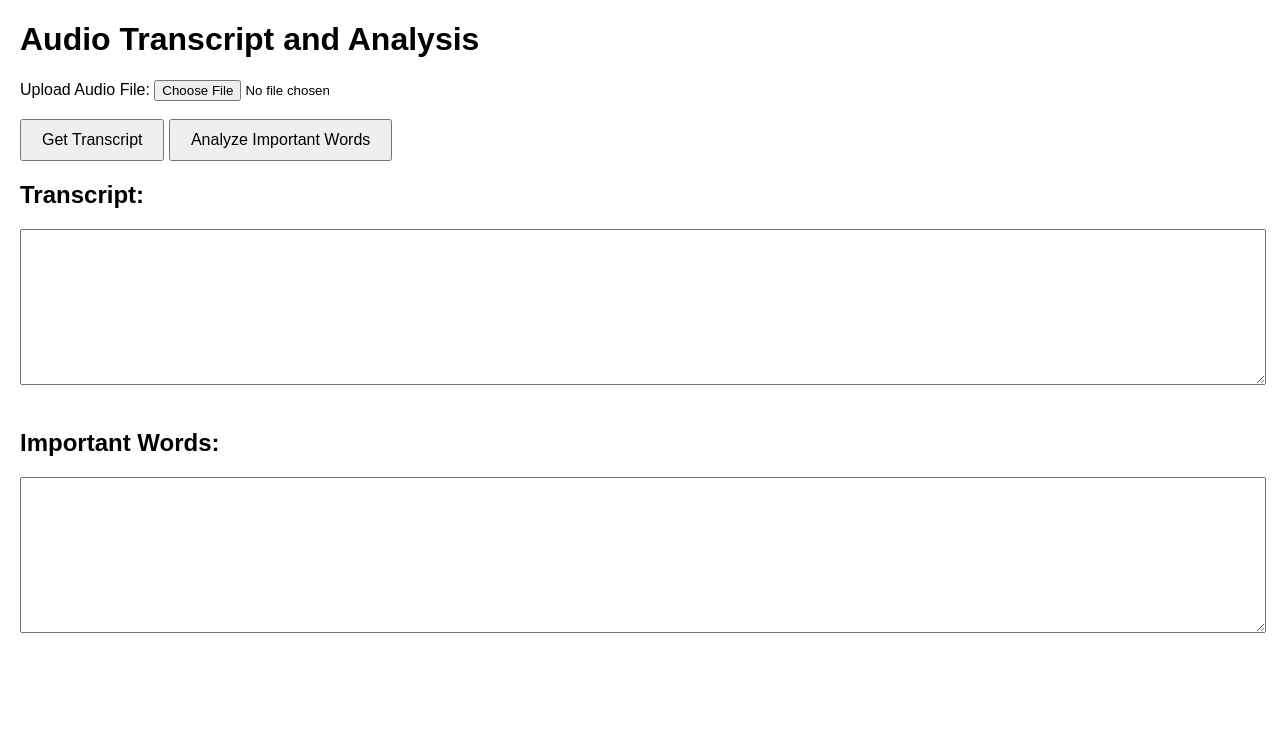
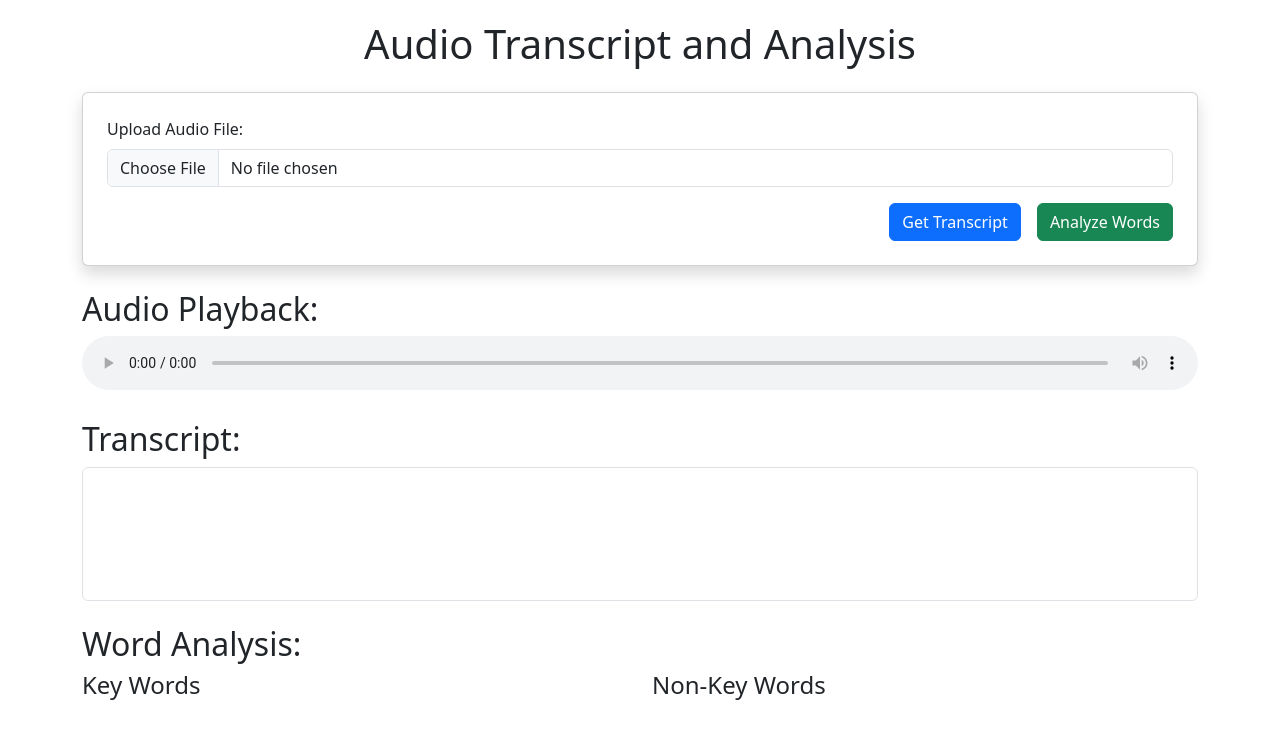
Before and after one commit to ash-02/FAI-Project, a Flask app: page / in a window 1280 px wide. Shown: the top 739 px of the page. Run offline with Flask 3, Linux system fonts and the light colour scheme; some libraries are stand-ins or nearby versions.

Commit message:
Beautifying the front end

```diff
--- a/app.py
+++ b/app.py
@@ -61,15 +61,18 @@ def analyze():
 
         word_pitch_df = abc.map_pitch_to_words(pitch_df, transcript_df)
 
-        adaboost_result = abc.use_adaboost(word_pitch_df)
+        key_words, non_key_words = abc.use_adaboost(word_pitch_df)
 
         os.remove(temp_path)
         if os.path.exists(audio_file_wav):
             os.remove(audio_file_wav)
 
-        return jsonify({
-            "adaboost_result": adaboost_result.to_dict(orient="records")
-        })
+        result = {
+            "key_words": key_words,
+            "non_key_words": non_key_words
+        }
+
+        return jsonify(result)
 
     except Exception as e:
         return f"Error processing audio: {e}", 500
--- a/templates/index.html
+++ b/templates/index.html
@@ -1,73 +1,150 @@
 <!DOCTYPE html>
 <html lang="en">
   <head>
-    <meta charset="UTF-8">
-    <meta name="viewport" content="width=device-width, initial-scale=1.0">
+    <meta charset="UTF-8" />
+    <meta name="viewport" content="width=device-width, initial-scale=1.0" />
     <title>Audio Transcript and Analysis</title>
+    <!-- Bootstrap CSS -->
+    <link
+      href="https://cdn.jsdelivr.net/npm/bootstrap@5.3.0-alpha3/dist/css/bootstrap.min.css"
+      rel="stylesheet"
+    />
     <style>
       body {
-            font-family: Arial, sans-serif;
         margin: 20px;
       }
+
       textarea {
-            width: 100%;
-            height: 150px;
-            margin-bottom: 20px;
-        }
-        button {
-            padding: 10px 20px;
-            font-size: 16px;
-            cursor: pointer;
+        resize: none;
       }
     </style>
   </head>
+
   <body>
-    <h1>Audio Transcript and Analysis</h1>
+    <div class="container">
+      <h1 class="text-center mb-4">Audio Transcript and Analysis</h1>
 
+      <div class="card p-4 shadow">
         <form id="upload-form" enctype="multipart/form-data">
-        <label for="audio">Upload Audio File:</label>
-        <input type="file" id="audio" name="audio" accept=".wav, .mp3, .webm" required>
-        <br><br>
-        <button type="button" id="transcribe-button">Get Transcript</button>
-        <button type="button" id="analyze-button">Analyze Important Words</button>
+          <div class="mb-3">
+            <label for="audio" class="form-label">Upload Audio File:</label>
+            <input
+              type="file"
+              id="audio"
+              name="audio"
+              accept=".wav, .mp3, .webm"
+              class="form-control"
+              required
+            />
+          </div>
+          <div class="d-grid gap-2 d-md-flex justify-content-md-end">
+            <button
+              type="button"
+              id="transcribe-button"
+              class="btn btn-primary me-md-2"
+            >
+              Get Transcript
+            </button>
+            <button type="button" id="analyze-button" class="btn btn-success">
+              Analyze Words
+            </button>
+          </div>
         </form>
+      </div>
 
+      <div class="mt-4">
+        <h2>Audio Playback:</h2>
+        <audio id="audio-player" controls class="w-100">
+          Your browser does not support the audio element.
+        </audio>
+      </div>
+
+      <div class="mt-4">
         <h2>Transcript:</h2>
-    <textarea id="transcript" readonly></textarea>
+        <textarea
+          id="transcript"
+          class="form-control"
+          rows="5"
+          readonly
+        ></textarea>
+      </div>
 
-    <h2>Important Words:</h2>
-    <textarea id="important-words" readonly></textarea>
+      <div class="mt-4">
+        <h2>Word Analysis:</h2>
+        <div class="row">
+          <div class="col-md-6">
+            <h4>Key Words</h4>
+            <ul id="key-words" class="list-group"></ul>
+          </div>
+          <div class="col-md-6">
+            <h4>Non-Key Words</h4>
+            <ul id="non-key-words" class="list-group"></ul>
+          </div>
+        </div>
+      </div>
+    </div>
 
+    <!-- Bootstrap JS Bundle -->
+    <script src="https://cdn.jsdelivr.net/npm/bootstrap@5.3.0-alpha3/dist/js/bootstrap.bundle.min.js"></script>
     <script>
-        document.getElementById('transcribe-button').addEventListener('click', async () => {
-            const formData = new FormData(document.getElementById('upload-form'));
-            const response = await fetch('/transcribe', {
-                method: 'POST',
-                body: formData
+      // Load the uploaded audio file into the player
+      document.getElementById("audio").addEventListener("change", (event) => {
+        const file = event.target.files[0];
+        if (file) {
+          const audioPlayer = document.getElementById("audio-player");
+          audioPlayer.src = URL.createObjectURL(file);
+        }
+      });
+
+      document
+        .getElementById("transcribe-button")
+        .addEventListener("click", async () => {
+          const formData = new FormData(document.getElementById("upload-form"));
+          const response = await fetch("/transcribe", {
+            method: "POST",
+            body: formData,
           });
           const data = await response.json();
           if (data.error) {
             alert(data.error);
           } else {
-                document.getElementById('transcript').textContent = data.transcript;
+            document.getElementById("transcript").textContent = data.transcript;
           }
         });
 
-        document.getElementById('analyze-button').addEventListener('click', async () => {
-    const formData = new FormData(document.getElementById('upload-form'));
-    const response = await fetch('/analyze', {
-        method: 'POST',
-        body: formData
+      document
+        .getElementById("analyze-button")
+        .addEventListener("click", async () => {
+          const formData = new FormData(document.getElementById("upload-form"));
+          const response = await fetch("/analyze", {
+            method: "POST",
+            body: formData,
           });
           const data = await response.json();
           if (data.error) {
             alert(data.error);
           } else {
-        const importantWords = data.adaboost_result.map(item => {
-            return `Word: ${item.word}, Label: ${item.label}`;
-        }).join('\n');
+            const keyWordsList = document.getElementById("key-words");
+            const nonKeyWordsList = document.getElementById("non-key-words");
 
-        document.getElementById('important-words').textContent = importantWords;
+            keyWordsList.innerHTML = "";
+            nonKeyWordsList.innerHTML = "";
+
+            // Populate key words
+            data.key_words.forEach((word) => {
+              const li = document.createElement("li");
+              li.textContent = word;
+              li.classList.add("list-group-item");
+              keyWordsList.appendChild(li);
+            });
+
+            // Populate non-key words
+            data.non_key_words.forEach((word) => {
+              const li = document.createElement("li");
+              li.textContent = word;
+              li.classList.add("list-group-item");
+              nonKeyWordsList.appendChild(li);
+            });
           }
         });
     </script>
```
Also changed, not shown: adaBoost/classifier.py (+6 -4 lines). Lines whose indentation alone changed are shown as unchanged.
